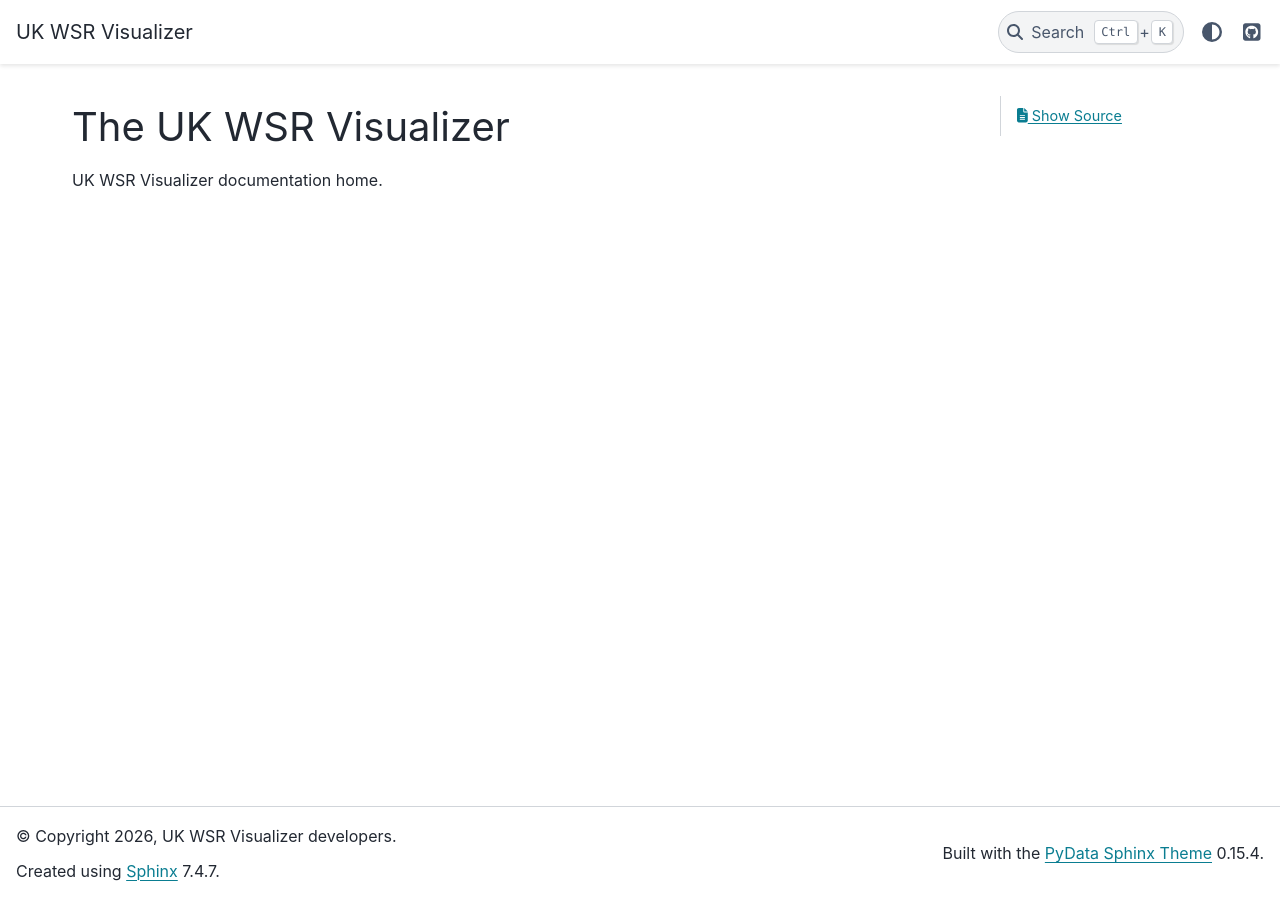
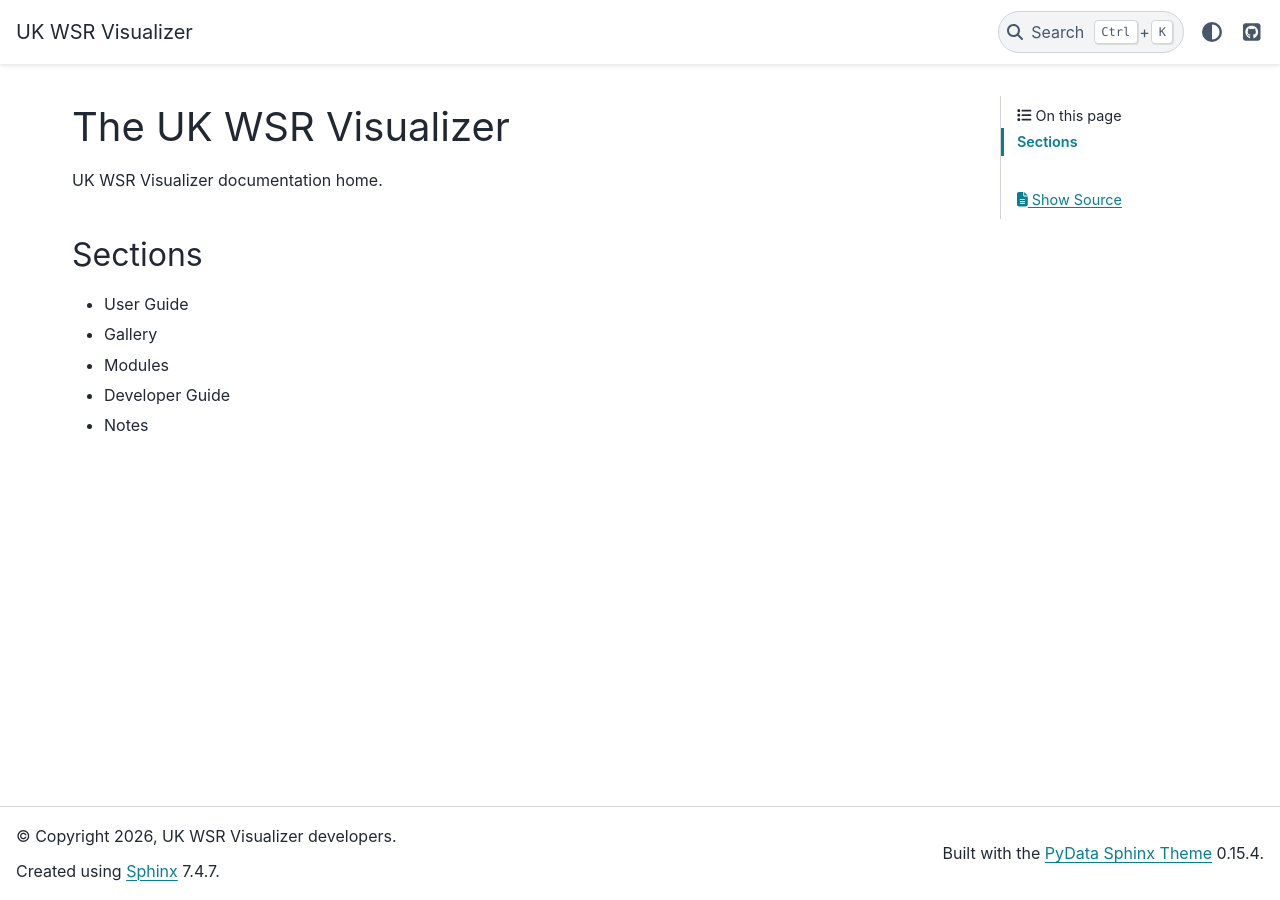
Before and after one commit to rrniii/uk-wsr-visualizer, a Sphinx documentation site: the page built from docs/index.md, in a window 1280 px wide. Built offline with Sphinx 7.4.7 and the PyData theme 0.15.4, drawn with Linux system fonts in a browser that asks for light colours.

Commit message:
Add docs landing page sections

```diff
--- a/docs/index.md
+++ b/docs/index.md
@@ -1,3 +1,11 @@
 # The UK WSR Visualizer
 
 UK WSR Visualizer documentation home.
+
+## Sections
+
+- User Guide
+- Gallery
+- Modules
+- Developer Guide
+- Notes
```
